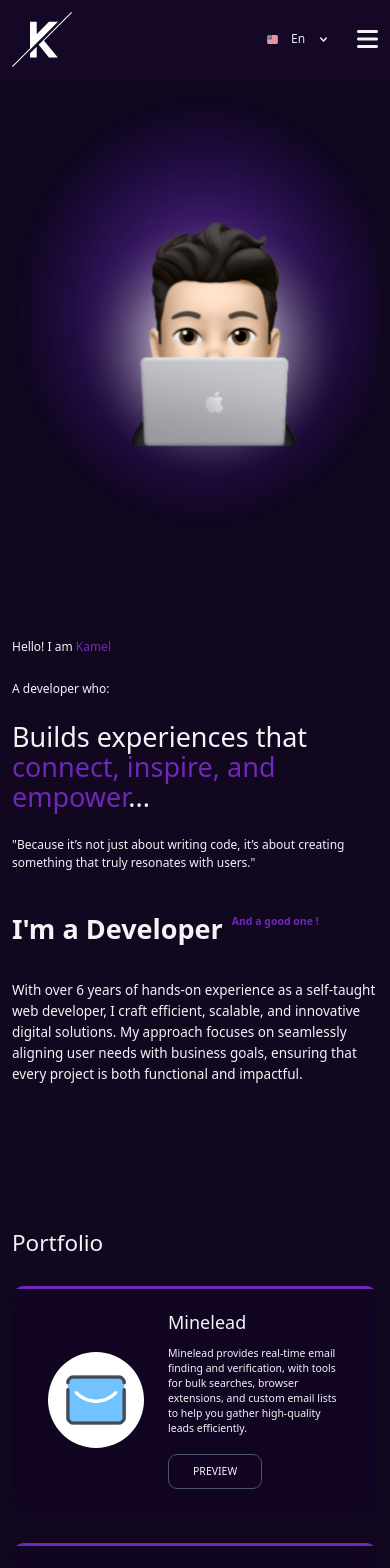
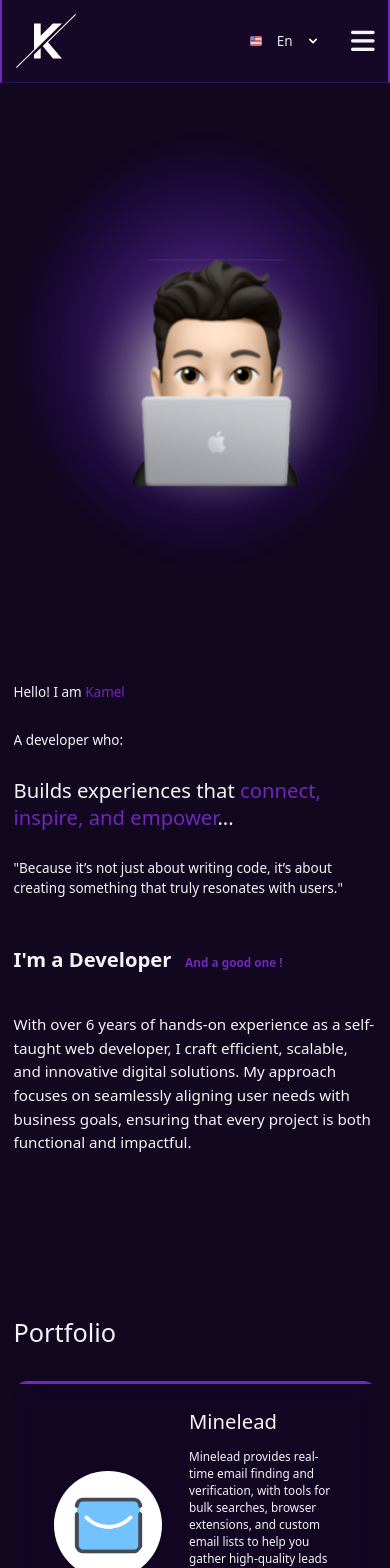
Before and after one commit to kamel-mustapha/personal-website, a React (Vite) app in the folder frontend/: page / in a window 390 px wide. Shown: the top 1568 px of the page. Built offline with nearby package versions, Linux system fonts and the light colour scheme; a web font is replaced by a local one.

Commit message:
fixed font size for mobile

```diff
--- a/frontend/src/components/Footer.tsx
+++ b/frontend/src/components/Footer.tsx
@@ -17,7 +17,7 @@ export function Footer() {
   };
   return (
     <>
-      <div className="border-t border-button mt-32 text-center py-8 flex flex-col justify-center items-center gap-6">
+      <div className="border-t  border-button border-x-2 border-x-text mt-32 text-center py-8 flex flex-col justify-center items-center gap-6">
         <h3 className="text-2xl flex  items-center">
           <img src={Logo} width={80} alt="" />
           Kamel Dine
@@ -32,7 +32,7 @@ export function Footer() {
           </a>
         </div>
       </div>
-      <div className="bg-secondary text-text opacity-90 text-center py-4">{TRANSLATIONS.COPYRIGHT[language!.state]} ©2024 Kamel Dine.</div>
+      <div className="bg-secondary text-text opacity-90 text-center py-4 border-x-2 border-x-text">{TRANSLATIONS.COPYRIGHT[language!.state]} ©2024 Kamel Dine.</div>
     </>
   );
 }
--- a/frontend/src/components/Navbar.tsx
+++ b/frontend/src/components/Navbar.tsx
@@ -96,7 +96,7 @@ export function Navbar() {
   };
 
   return (
-    <nav className="bg-secondary fixed w-full z-[500] bg-opacity-60 backdrop-blur-md">
+    <nav className="bg-secondary fixed w-full z-[500] bg-opacity-60 backdrop-blur-md border-b border-button border-x-2 border-x-text left-0 right-0 mx-auto ">
       <div className="max-w-primary mx-auto px-4 py-4 flex justify-between items-center">
         <Link onClick={linkClick} to="/">
           <img width={60} src={logo} alt="" />
--- a/frontend/src/components/home/Hero.tsx
+++ b/frontend/src/components/home/Hero.tsx
@@ -30,7 +30,7 @@ export function Hero() {
   };
 
   return (
-    <div className="overflow-hidden max-w-[1400px] mx-auto flex flex-col lg:flex-row gap-4 lg:mt-8">
+    <div className="overflow-hidden max-w-[1400px] mx-auto flex flex-col lg:flex-row gap-4 lg:mt-8 pt-8 lg:pt-0">
       <div className="hero-avatar">
         <img src={Avatar} alt="" />
       </div>
@@ -40,7 +40,7 @@ export function Hero() {
           {TRANSLATIONS.HELLO[language!.state]} <span className="text-text">Kamel</span>
         </p>
         <h1>{TRANSLATIONS.DEVELOPER[language!.state]}</h1>
-        <h2 className="text-4xl">
+        <h2 className="text-2xl lg:text-4xl">
           {TRANSLATIONS.EXPERIENCES[language!.state]} <span className="text-text animate__animated animate__fadeIn">{TRANSLATIONS.CONNECT[language!.state]}</span>...
         </h2>
         <h3 className="sm">"{TRANSLATIONS.QUOTE[language!.state]}"</h3>
--- a/frontend/src/components/home/Index.tsx
+++ b/frontend/src/components/home/Index.tsx
@@ -24,9 +24,9 @@ export function Index() {
   };
   return (
     <>
-      <h3 className="mt-14 lg:mt-0 text-4xl font-semibold flex gap-3">
+      <h3 className="mt-14 lg:mt-0  text-2xl lg:text-4xl font-semibold lg:flex gap-3">
         <span>{TRANSLATIONS.DEVELOPER[language!.state]}</span>
-        <span className="inline-block text-text text-sm">{TRANSLATIONS.GOOD[language!.state]}</span>
+        <span className="inline-block text-text text-sm ml-4 lg:ml-0">{TRANSLATIONS.GOOD[language!.state]}</span>
       </h3>
       <p className="mt-12 max-w-[1450px] text-lg animate__animated animate__fadeIn">{TRANSLATIONS.DESCRIPTION[language!.state]}</p>
     </>
--- a/frontend/src/components/home/Tools.tsx
+++ b/frontend/src/components/home/Tools.tsx
@@ -21,7 +21,7 @@ export function Tools() {
   };
   return (
     <div className="mt-16">
-      <h2 className="text-4xl text-center max-w-[1000px] mx-auto leading-relaxed">
+      <h2 className="text-2xl lg:text-4xl mb-12 lg:mb-8 text-center max-w-[1000px] mx-auto leading-relaxed">
         {TRANSLATIONS.DESCRIPTION_1[language!.state]} <span className="text-text">{TRANSLATIONS.DESCRIPTION_2[language!.state]}</span> {TRANSLATIONS.DESCRIPTION_3[language!.state]}
       </h2>
       <img src={ToolsSvg} alt="" className="mx-auto" />
--- a/frontend/src/index.css
+++ b/frontend/src/index.css
@@ -105,6 +105,9 @@ html {
 }
 
 @media screen and (max-width: 1200px) {
+  html {
+    font-size: 13.5px;
+  }
   * {
     @apply !cursor-default;
   }
```
